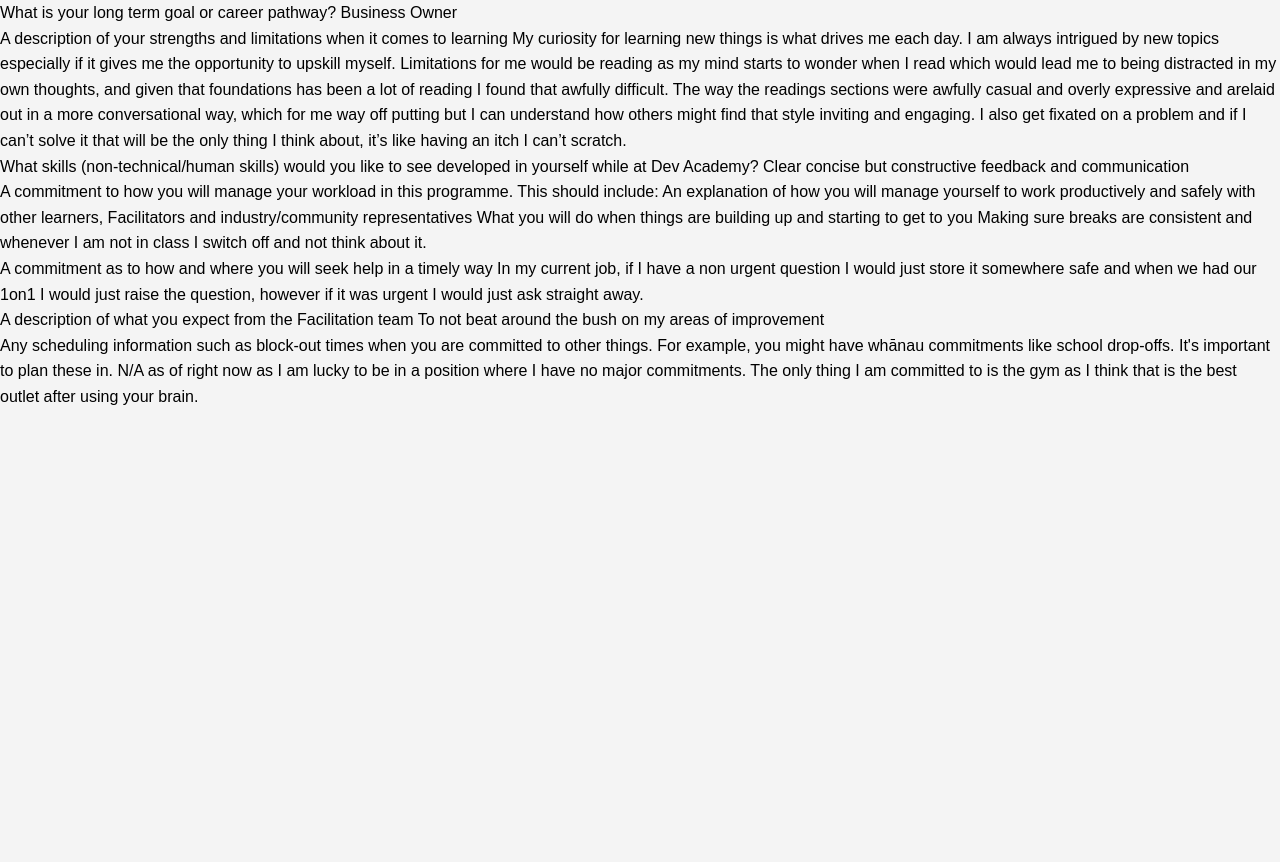
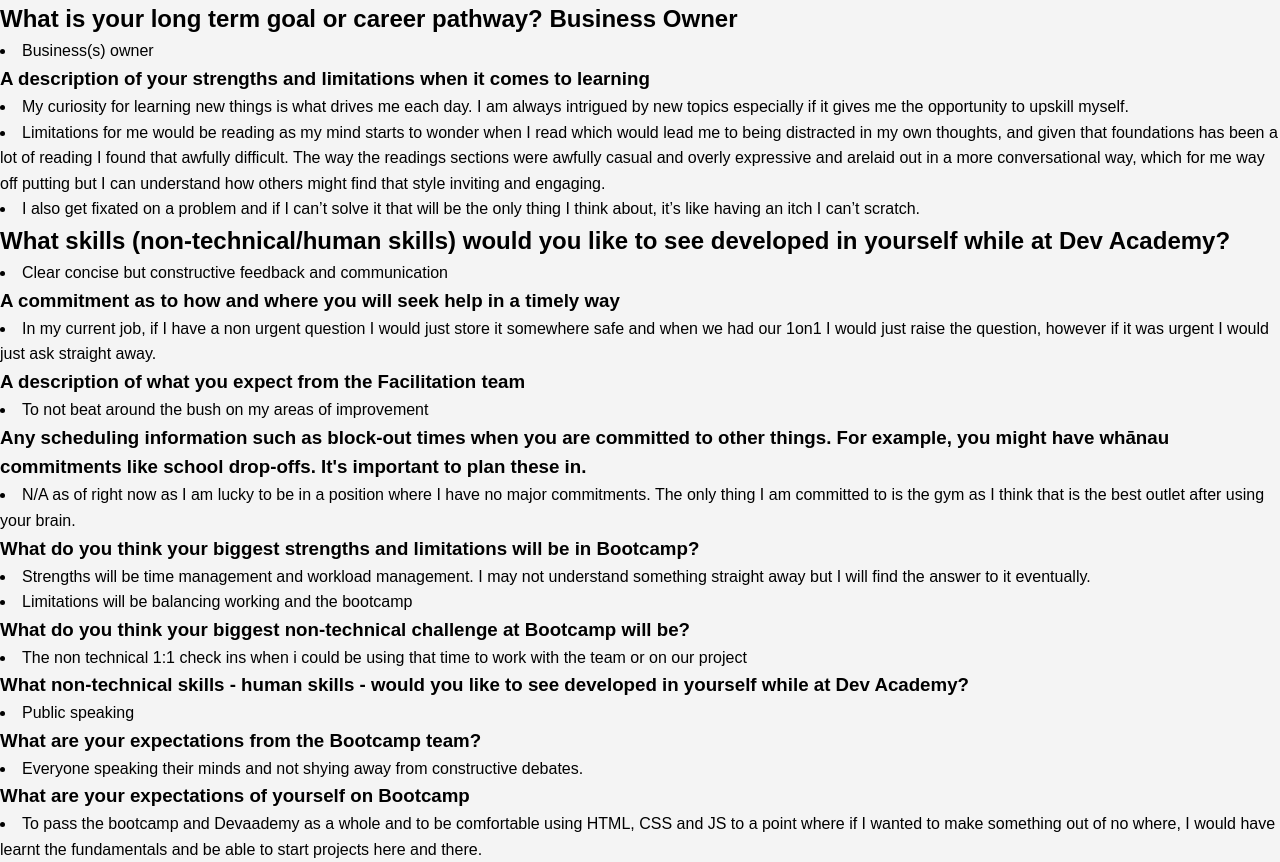
Before and after one commit to EddieWeddie11/EddieWeddie11.github.io, a plain HTML site: page blog/learning-plan.html in a window 1280 px wide. Before the commit the page ends 800 px from the top, so only its background shows below. Drawn offline with Linux system fonts and the light colour scheme.

Commit message:
Added Learning plan and foundation reflections

```diff
--- a/blog/learning-plan.html
+++ b/blog/learning-plan.html
@@ -8,52 +8,92 @@
   </head>
   <body>
     <main>
-      <p>What is your long term goal or career pathway? Business Owner</p>
-      <p>
+      <h2>What is your long term goal or career pathway? Business Owner</h2>
+      <li>Business(s) owner</li>
+
+      <h3>
         A description of your strengths and limitations when it comes to
-        learning My curiosity for learning new things is what drives me each
-        day. I am always intrigued by new topics especially if it gives me the
-        opportunity to upskill myself. Limitations for me would be reading as my
-        mind starts to wonder when I read which would lead me to being
-        distracted in my own thoughts, and given that foundations has been a lot
-        of reading I found that awfully difficult. The way the readings sections
-        were awfully casual and overly expressive and arelaid out in a more
-        conversational way, which for me way off putting but I can understand
-        how others might find that style inviting and engaging. I also get
-        fixated on a problem and if I can’t solve it that will be the only thing
-        I think about, it’s like having an itch I can’t scratch.
-      </p>
-      <p>
+        learning
+      </h3>
+      <li>
+        My curiosity for learning new things is what drives me each day. I am
+        always intrigued by new topics especially if it gives me the opportunity
+        to upskill myself.
+      </li>
+      <li>
+        Limitations for me would be reading as my mind starts to wonder when I
+        read which would lead me to being distracted in my own thoughts, and
+        given that foundations has been a lot of reading I found that awfully
+        difficult. The way the readings sections were awfully casual and overly
+        expressive and arelaid out in a more conversational way, which for me
+        way off putting but I can understand how others might find that style
+        inviting and engaging.
+      </li>
+      <li>
+        I also get fixated on a problem and if I can’t solve it that will be the
+        only thing I think about, it’s like having an itch I can’t scratch.
+      </li>
+      <h2>
         What skills (non-technical/human skills) would you like to see developed
-        in yourself while at Dev Academy? Clear concise but constructive
-        feedback and communication
-      </p>
-      <p>
-        A commitment to how you will manage your workload in this programme.
-        This should include: An explanation of how you will manage yourself to
-        work productively and safely with other learners, Facilitators and
-        industry/community representatives What you will do when things are
-        building up and starting to get to you Making sure breaks are consistent
-        and whenever I am not in class I switch off and not think about it.
-      </p>
-      <p>
-        A commitment as to how and where you will seek help in a timely way In
-        my current job, if I have a non urgent question I would just store it
+        in yourself while at Dev Academy?
+      </h2>
+      <li>Clear concise but constructive feedback and communication</li>
+      <h3>
+        A commitment as to how and where you will seek help in a timely way
+      </h3>
+      <li>
+        In my current job, if I have a non urgent question I would just store it
         somewhere safe and when we had our 1on1 I would just raise the question,
         however if it was urgent I would just ask straight away.
-      </p>
-      <p>
-        A description of what you expect from the Facilitation team To not beat
-        around the bush on my areas of improvement
-      </p>
-      <p>
+      </li>
+      <h3>A description of what you expect from the Facilitation team</h3>
+      <li>To not beat around the bush on my areas of improvement</li>
+
+      <h3>
         Any scheduling information such as block-out times when you are
         committed to other things. For example, you might have whānau
-        commitments like school drop-offs. It's important to plan these in. N/A
-        as of right now as I am lucky to be in a position where I have no major
-        commitments. The only thing I am committed to is the gym as I think that
-        is the best outlet after using your brain.
-      </p>
+        commitments like school drop-offs. It's important to plan these in.
+      </h3>
+      <li>
+        N/A as of right now as I am lucky to be in a position where I have no
+        major commitments. The only thing I am committed to is the gym as I
+        think that is the best outlet after using your brain.
+      </li>
+      <h3>
+        What do you think your biggest strengths and limitations will be in
+        Bootcamp?
+      </h3>
+      <li>
+        Strengths will be time management and workload management. I may not
+        understand something straight away but I will find the answer to it
+        eventually.
+      </li>
+      <li>Limitations will be balancing working and the bootcamp</li>
+      <h3>
+        What do you think your biggest non-technical challenge at Bootcamp will
+        be?
+      </h3>
+      <li>
+        The non technical 1:1 check ins when i could be using that time to work
+        with the team or on our project
+      </li>
+      <h3>
+        What non-technical skills - human skills - would you like to see
+        developed in yourself while at Dev Academy?
+      </h3>
+      <li>Public speaking</li>
+      <h3>What are your expectations from the Bootcamp team?</h3>
+      <li>
+        Everyone speaking their minds and not shying away from constructive
+        debates.
+      </li>
+      <h3>What are your expectations of yourself on Bootcamp</h3>
+      <li>
+        To pass the bootcamp and Devaademy as a whole and to be comfortable
+        using HTML, CSS and JS to a point where if I wanted to make something
+        out of no where, I would have learnt the fundamentals and be able to
+        start projects here and there.
+      </li>
     </main>
   </body>
 </html>
```
Also changed, not shown: blog/foundations-reflection.html (added, +89 -0 lines), index.html (+10 -23 lines).
